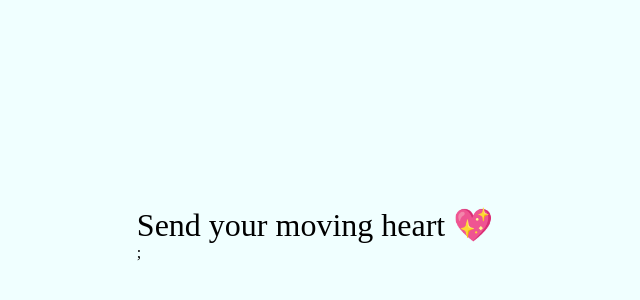
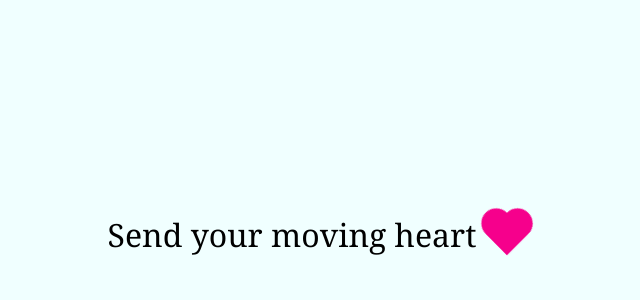
Before and after one commit to cubodado/Symh, a React (Create React App) app: page / in a window 1280 px wide. Shown: the part 166-466 px from the top of the page, without its empty margins (325-965 px from the left). Built offline with nearby package versions, Linux system fonts and the light colour scheme.

Commit message:
Update: pulsing heart css animation

```diff
--- a/src/App.css
+++ b/src/App.css
@@ -1,3 +1,5 @@
+@import url('https://fonts.googleapis.com/css2?family=Noto+Serif&family=PT+Serif&display=swap');
+
 * {
   margin: 0;
   padding: 0;
@@ -6,6 +8,7 @@
 body {
   padding: 0;
   margin: 0;
+  font-family: 'Noto Serif', serif;
 }
 
 .wrapper {
--- a/src/LandingPage/LandingText.css
+++ b/src/LandingPage/LandingText.css
@@ -1,3 +1,53 @@
+.landing-div {
+  display: flex;
+  justify-content: space-around;
+}
+
 #landing-text {
   font-size: 2rem;
 }
+
+.heart-div {
+  margin-left: 16px;
+}
+
+#heart {
+  position: relative;
+  width: 30px;
+  height: 30px;
+  transform: rotate(-45deg) scale(1);
+  animation: pulse 1s linear infinite;
+  background: rgba(246, 0, 140, 1);
+}
+
+#heart::after {
+  width: 30px;
+  height: 30px;
+  position: absolute;
+  top: -50%;
+  left: 0;
+  content: '';
+  border-radius: 50%;
+  background: inherit;
+}
+
+#heart::before {
+  width: 30px;
+  height: 30px;
+  position: absolute;
+  top: 0;
+  right: -50%;
+  content: '';
+  border-radius: 50%;
+  background: inherit;
+}
+
+@keyframes pulse {
+  0% {
+    transform: rotate(-45deg) scale(1);
+  }
+
+  10% {
+    transform: rotate(-45deg) scale(1.1);
+  }
+}
--- a/src/LandingPage/LandingText.js
+++ b/src/LandingPage/LandingText.js
@@ -1,10 +1,16 @@
 import './LandingText.css';
+import { Fragment } from 'react';
 
 const LandingText = () => {
   return (
-    <div>
-      <p id="landing-text">Send your moving heart 💖</p>;
-    </div>
+    <Fragment>
+      <div className="landing-div">
+        <p id="landing-text">Send your moving heart</p>
+      </div>
+      <div className="heart-div">
+        <div id="heart"></div>
+      </div>
+    </Fragment>
   );
 };
 
```
